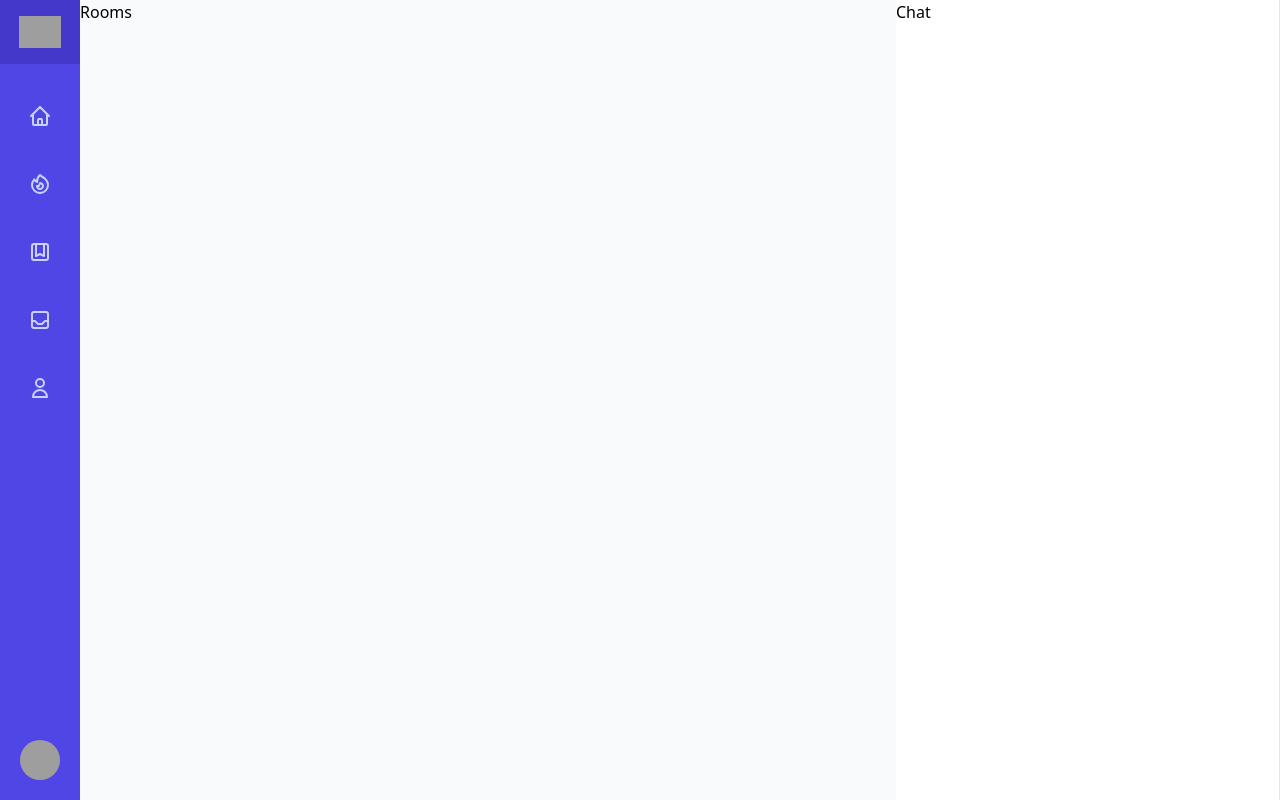
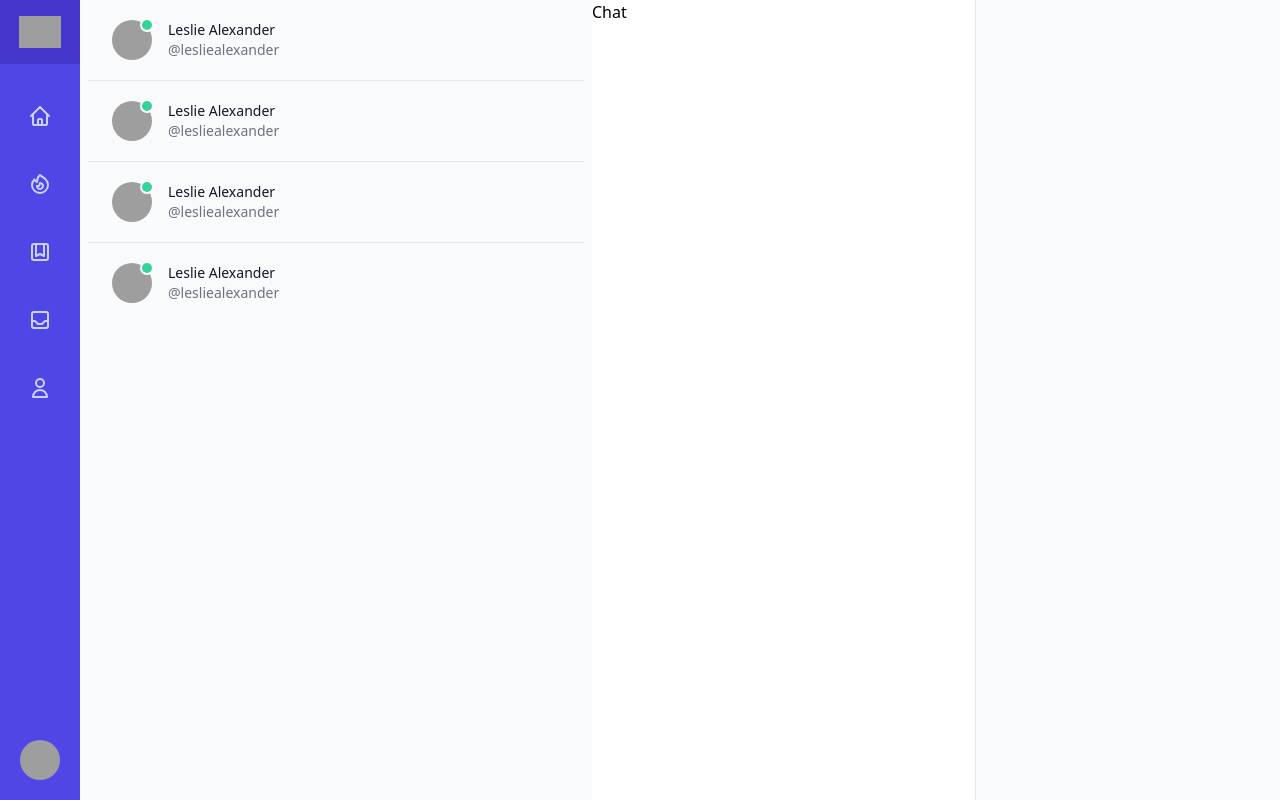
Before and after one commit to MathieuGery/Chat-app-react-nodejs-rabbitmq, a React (Create React App) app in the folder front/: page /home in a window 1280 px wide. Built offline with nearby package versions, Linux system fonts and the light colour scheme; grey boxes are pictures that could not be loaded.

Commit message:
Create rooms and chat list section

```diff
--- /dev/null
+++ b/front/src/components/ChatList/index.js
@@ -0,0 +1,95 @@
+function ChatList() {
+    return (
+        <div className="mx-2 overflow-y-auto">
+            <ul className="divide-y divide-gray-200">
+                <li className="px-6 py-5 relative">
+                    <div className="group flex justify-between items-center">
+                        <a href="#" className="-m-1 p-1 block">
+                            <div className="absolute inset-0 group-hover:bg-gray-50" aria-hidden="true"/>
+                            <div className="flex-1 flex items-center min-w-0 relative">
+                    <span className="flex-shrink-0 inline-block relative">
+                      <img className="h-10 w-10 rounded-full"
+                           src="https://images.unsplash.com/photo-1494790108377-be9c29b29330?ixlib=rb-1.2.1&ixqx=l28H8Z9jWr&ixid=eyJhcHBfaWQiOjEyMDd9&auto=format&fit=facearea&facepad=2&w=256&h=256&q=80"
+                           alt=""/>
+                          <span
+                              className="bg-green-400 absolute top-0 right-0 block h-2.5 w-2.5 rounded-full ring-2 ring-white"
+                              aria-hidden="true"/>
+                    </span>
+                                <div className="ml-4 truncate">
+                                    <p className="text-sm font-medium text-gray-900 truncate">Leslie Alexander</p>
+                                    <p className="text-sm text-gray-500 truncate">@lesliealexander</p>
+                                </div>
+                            </div>
+                        </a>
+                    </div>
+                </li>
+                <li className="px-6 py-5 relative">
+                    <div className="group flex justify-between items-center">
+                        <a href="#" className="-m-1 p-1 block">
+                            <div className="absolute inset-0 group-hover:bg-gray-50" aria-hidden="true"/>
+                            <div className="flex-1 flex items-center min-w-0 relative">
+                    <span className="flex-shrink-0 inline-block relative">
+                      <img className="h-10 w-10 rounded-full"
+                           src="https://images.unsplash.com/photo-1494790108377-be9c29b29330?ixlib=rb-1.2.1&ixqx=l28H8Z9jWr&ixid=eyJhcHBfaWQiOjEyMDd9&auto=format&fit=facearea&facepad=2&w=256&h=256&q=80"
+                           alt=""/>
+                          <span
+                              className="bg-green-400 absolute top-0 right-0 block h-2.5 w-2.5 rounded-full ring-2 ring-white"
+                              aria-hidden="true"/>
+                    </span>
+                                <div className="ml-4 truncate">
+                                    <p className="text-sm font-medium text-gray-900 truncate">Leslie Alexander</p>
+                                    <p className="text-sm text-gray-500 truncate">@lesliealexander</p>
+                                </div>
+                            </div>
+                        </a>
+                    </div>
+                </li>
+                <li className="px-6 py-5 relative">
+                    <div className="group flex justify-between items-center">
+                        <a href="#" className="-m-1 p-1 block">
+                            <div className="absolute inset-0 group-hover:bg-gray-50" aria-hidden="true"/>
+                            <div className="flex-1 flex items-center min-w-0 relative">
+                    <span className="flex-shrink-0 inline-block relative">
+                      <img className="h-10 w-10 rounded-full"
+                           src="https://images.unsplash.com/photo-1494790108377-be9c29b29330?ixlib=rb-1.2.1&ixqx=l28H8Z9jWr&ixid=eyJhcHBfaWQiOjEyMDd9&auto=format&fit=facearea&facepad=2&w=256&h=256&q=80"
+                           alt=""/>
+                          <span
+                              className="bg-green-400 absolute top-0 right-0 block h-2.5 w-2.5 rounded-full ring-2 ring-white"
+                              aria-hidden="true"/>
+                    </span>
+                                <div className="ml-4 truncate">
+                                    <p className="text-sm font-medium text-gray-900 truncate">Leslie Alexander</p>
+                                    <p className="text-sm text-gray-500 truncate">@lesliealexander</p>
+                                </div>
+                            </div>
+                        </a>
+                    </div>
+                </li>
+                <li className="px-6 py-5 relative">
+                    <div className="group flex justify-between items-center">
+                        <a href="#" className="-m-1 p-1 block">
+                            <div className="absolute inset-0 group-hover:bg-gray-50" aria-hidden="true"/>
+                            <div className="flex-1 flex items-center min-w-0 relative">
+                    <span className="flex-shrink-0 inline-block relative">
+                      <img className="h-10 w-10 rounded-full"
+                           src="https://images.unsplash.com/photo-1494790108377-be9c29b29330?ixlib=rb-1.2.1&ixqx=l28H8Z9jWr&ixid=eyJhcHBfaWQiOjEyMDd9&auto=format&fit=facearea&facepad=2&w=256&h=256&q=80"
+                           alt=""/>
+                          <span
+                              className="bg-green-400 absolute top-0 right-0 block h-2.5 w-2.5 rounded-full ring-2 ring-white"
+                              aria-hidden="true"/>
+                    </span>
+                                <div className="ml-4 truncate">
+                                    <p className="text-sm font-medium text-gray-900 truncate">Leslie Alexander</p>
+                                    <p className="text-sm text-gray-500 truncate">@lesliealexander</p>
+                                </div>
+                            </div>
+                        </a>
+                    </div>
+                </li>
+                {/*<!-- More items... -->*/}
+            </ul>
+        </div>
+    );
+}
+
+export default ChatList;
--- a/front/src/components/Home/index.js
+++ b/front/src/components/Home/index.js
@@ -1,6 +1,7 @@
 import React, {useState} from 'react';
 import SideBarMobile from "../SideBar/SideBarMobile";
 import SideBarDesktop from "../SideBar/SideBarDesktop";
+import ChatList from "../ChatList";
 
 function Home() {
     const [isOpen, setIsOpen] = useState(false);
@@ -34,12 +35,12 @@ function Home() {
 
                 <main className="flex-1 flex overflow-hidden">
                     <div className="flex-1 flex xl:overflow-hidden">
-                        <section aria-labelledby="primary-heading" className="min-w-0 flex-1 h-full flex flex-col overflow-hidden lg:order-first">
+                        <section aria-labelledby="primary-heading" className="min-w-0 max-w-lg h-full flex flex-col overflow-hidden flex-1 lg:order-first">
                             <h1 id="primary-heading" className="sr-only text-black ">Account</h1>
-                            Rooms
+                            <ChatList/>
                         </section>
 
-                        <aside className="hidden lg:block lg:flex-shrink-0 lg:order-first">
+                        <aside className="hidden lg:block lg:flex-shrink-0 flex-1">
                             <div className="h-full relative flex flex-col w-96 border-r border-gray-200 bg-white">
                                 Chat
                             </div>
```
